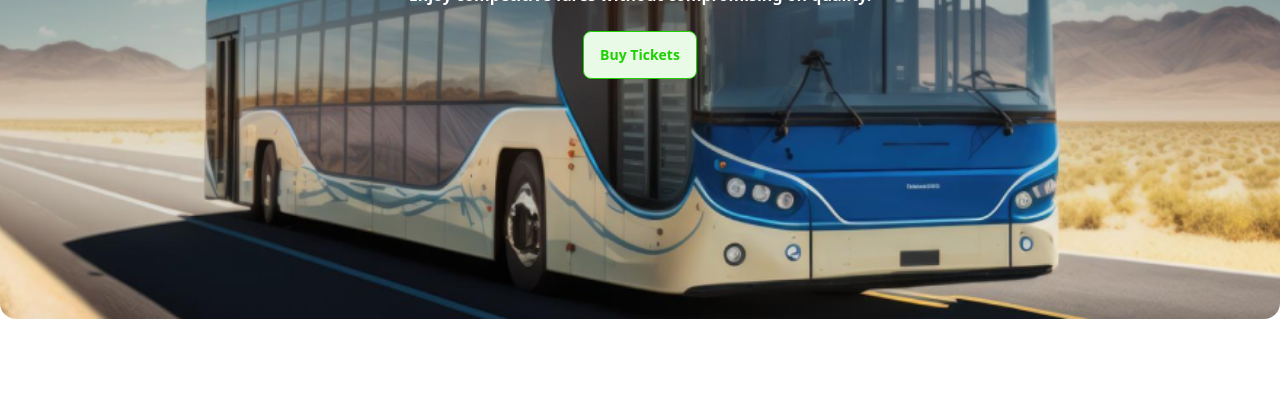
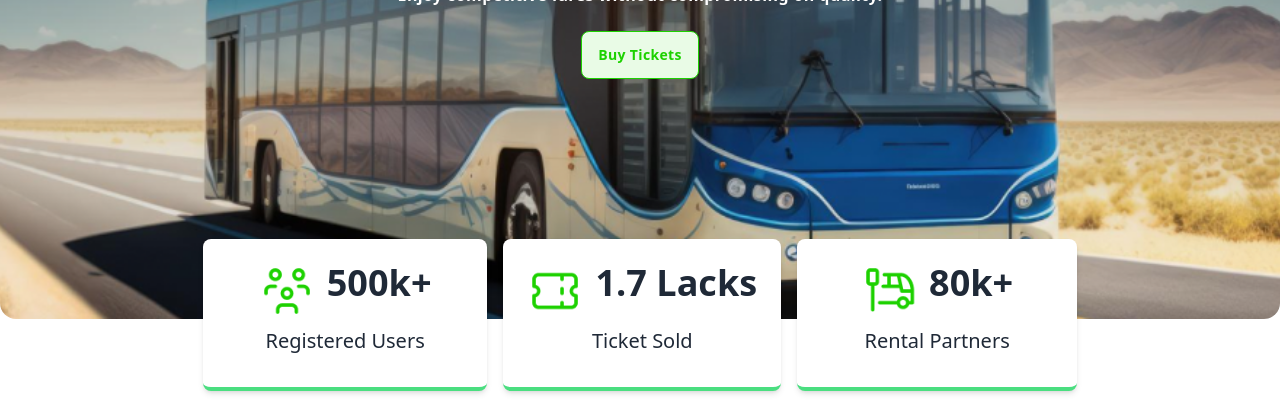
Before and after one commit to FahmidaTasmia/E-TicketMaster, a plain HTML site: page index.html in a window 1280 px wide. Shown: the part 561-972 px from the top of the page. Before the commit the page ends 880 px from the top, so only its background shows below. Drawn offline with nearby package versions, Linux system fonts and the light colour scheme.

Commit message:
added impressive stats section with tailwind css - 500k+ users, 1.7L tickets sold, 80k+ partners

```diff
--- a/index.html
+++ b/index.html
@@ -45,17 +45,48 @@
     </nav>
 
     <!-- banner -->
-     <section class="banner bg-no-repeat bg-center h-screen bg-cover bg-[url(images/banner.png)] flex items-center justify-center text-center rounded-2xl " >
+     <section class="banner relative bg-no-repeat bg-center h-screen bg-cover bg-[url(images/banner.png)] flex items-center justify-center text-center rounded-2xl " >
         <div>
             <h2 class="text-8xl font-extrabold text-white tracking-wide"> End-To-End Travel With</h2>
-            <h4 class="text-8xl font-bold text-[#1DD100] py-4">GreenLine</h4>
-            <p class="text-white font-semibold pb-6">Enjoy competitive fares without compromising on quality.</p>
-            <button class="btn  btn-outline bg-[#e9fbe6] border-[#1DD100] text-[#1DD100] hover:bg-transparent hover:text-[#1DD100] hover:bg-white hover:border-[#1DD100]">Buy Tickets</button>
+            <h4 class="text-8xl font-bold text-[#1DD100] py-4"> NextBus Poribohoh</h4>
+            <p class="text-white  tracking-wide font-semibold pb-6">Enjoy competitive fares without compromising on quality.</p>
+            <button class="  tracking-wide btn  btn-outline bg-[#e9fbe6] border-[#1DD100] text-[#1DD100] hover:bg-transparent hover:text-[#1DD100] hover:bg-white hover:border-[#1DD100]">Buy Tickets</button>
         </div>
      </section>
-     <!-- best offers for you -->
-      <section class="best-offer">
-
+     <!-- achievement  -->
+     <section class="absolute mx-auto container pb-5 -mt-20 w-full flex justify-center z-50">
+        <div class=" flex justify-center space-x-4  ">
+          <!-- Card 1 -->
+          <div class="bg-white  shadow-md rounded-lg p-6 max-w-sm border-b-4 border-b-green-400">
+            <div class="flex gap-3 px-8">
+                <img class="w-14" src="images/people.png" alt="">
+                <h4 class="font-extrabold text-4xl">500k+</h4>
+            </div>
+            <div class="flex justify-center">
+                <p class="text-xl py-2 " >Registered Users</p>
+            </div>
+          </div>
+          <!-- Card 2 -->
+          <div class="bg-white  shadow-md rounded-lg p-6 max-w-sm border-b-4 border-b-green-400">
+            <div class="flex gap-3">
+                <img class="w-14" src="images/ticket-cupon.png" alt="">
+                <h4 class="font-extrabold text-4xl">1.7 Lacks</h4>
+            </div>
+            <div class="flex justify-center">
+                <p class="text-xl py-2 " >Ticket Sold</p>
+            </div>
+          </div>
+          <!-- Card 3 -->
+          <div class="bg-white  shadow-md rounded-lg p-6 max-w-sm border-b-4 border-b-green-400">
+            <div class="flex gap-3 px-10">
+                <img class="w-14" src="images/stoppage.png" alt="">
+                <h4 class="font-extrabold text-4xl">80k+</h4>
+            </div>
+            <div class="flex justify-center">
+                <p class="text-xl py-2 " >Rental Partners</p>
+            </div>
+          </div>
+        </div>
       </section>
       <!-- ph poribohon -->
        <section>
```
Also changed, not shown: tailwind.config.js (+6 -6 lines).
